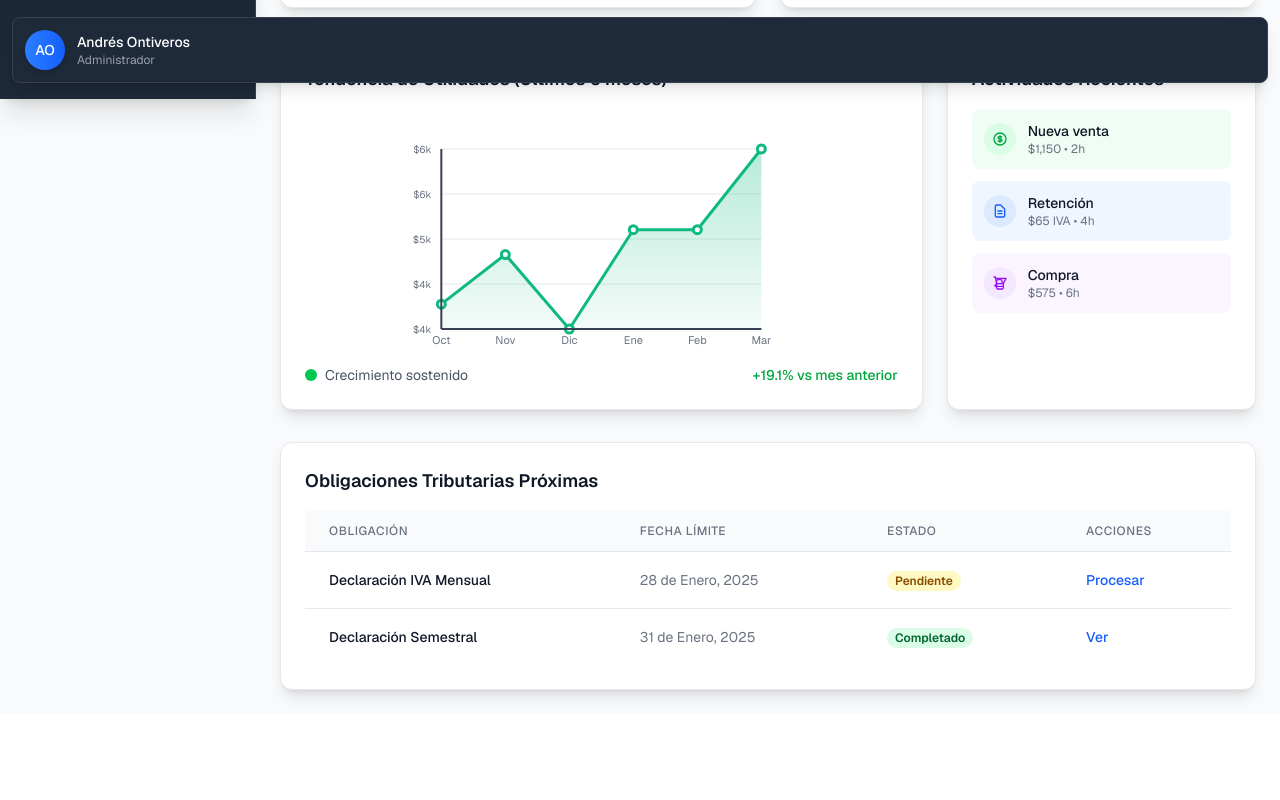
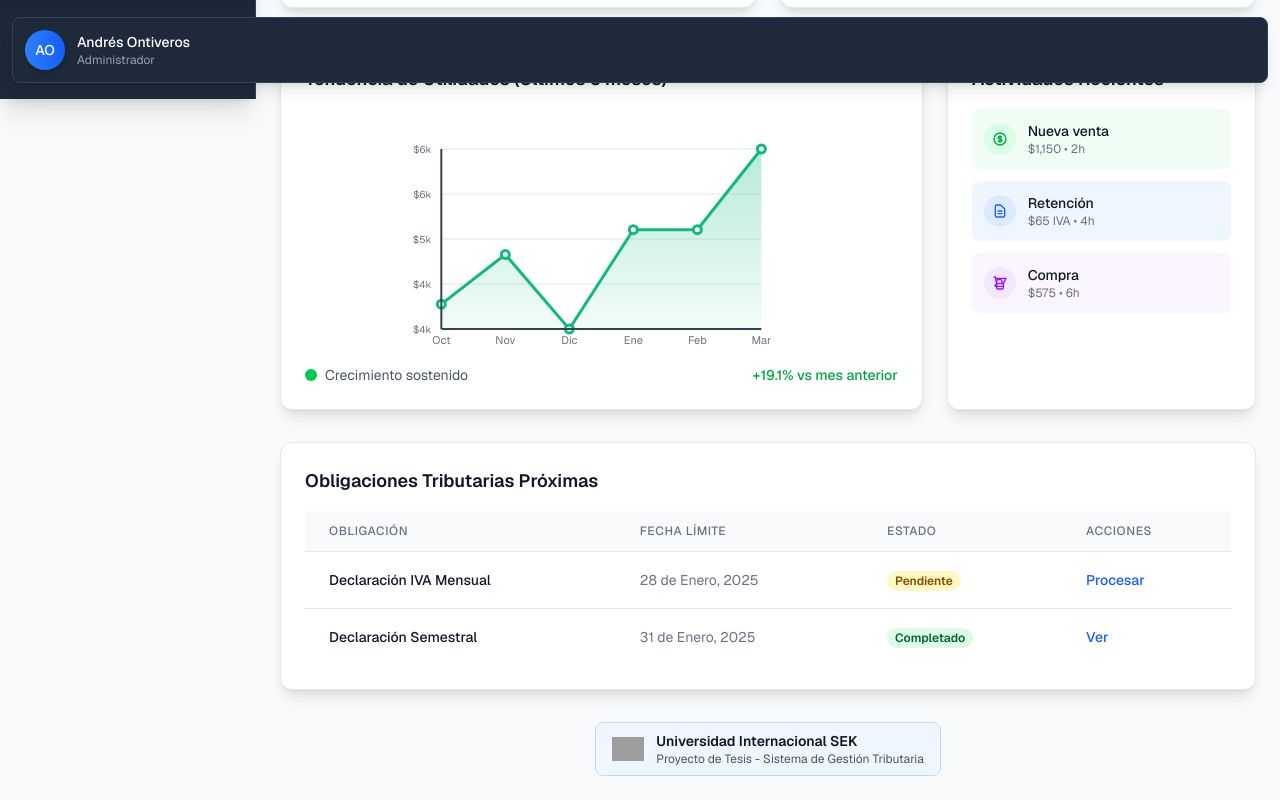
Before and after one commit to andresuisek/tesis-frontend, a Next.js app: page /dashboard in a window 1280 px wide. Shown: the part 701-1501 px from the top of the page. Before the commit the page ends 1415 px from the top, so only its background shows below. Built offline with nearby package versions, Linux system fonts and the light colour scheme; grey boxes are pictures that could not be loaded.

Commit message:
Agregar footer de UISEK en dashboard
cgen-c23e25c49db04b6784690b07713b95e2

```diff
--- a/src/app/dashboard/page.tsx
+++ b/src/app/dashboard/page.tsx
@@ -236,6 +236,21 @@ export default function DashboardPage() {
           </div>
         </div>
       </div>
+
+      {/* Footer académico */}
+      <div className="mt-8 text-center">
+        <div className="inline-flex items-center px-4 py-2 bg-blue-50 border border-blue-200 rounded-lg">
+          <img
+            src="https://cdn.builder.io/api/v1/image/assets%2Ff0451246846a40baae39ad411a7b4867%2Fc5e2557623b347548bfbe225119d3175?format=webp&width=800"
+            alt="UISEK Logo"
+            className="h-6 w-auto object-contain mr-3"
+          />
+          <div className="text-left">
+            <p className="text-sm font-semibold text-gray-900">Universidad Internacional SEK</p>
+            <p className="text-xs text-gray-600">Proyecto de Tesis - Sistema de Gestión Tributaria</p>
+          </div>
+        </div>
+      </div>
     </MainLayout>
   );
 }
```
